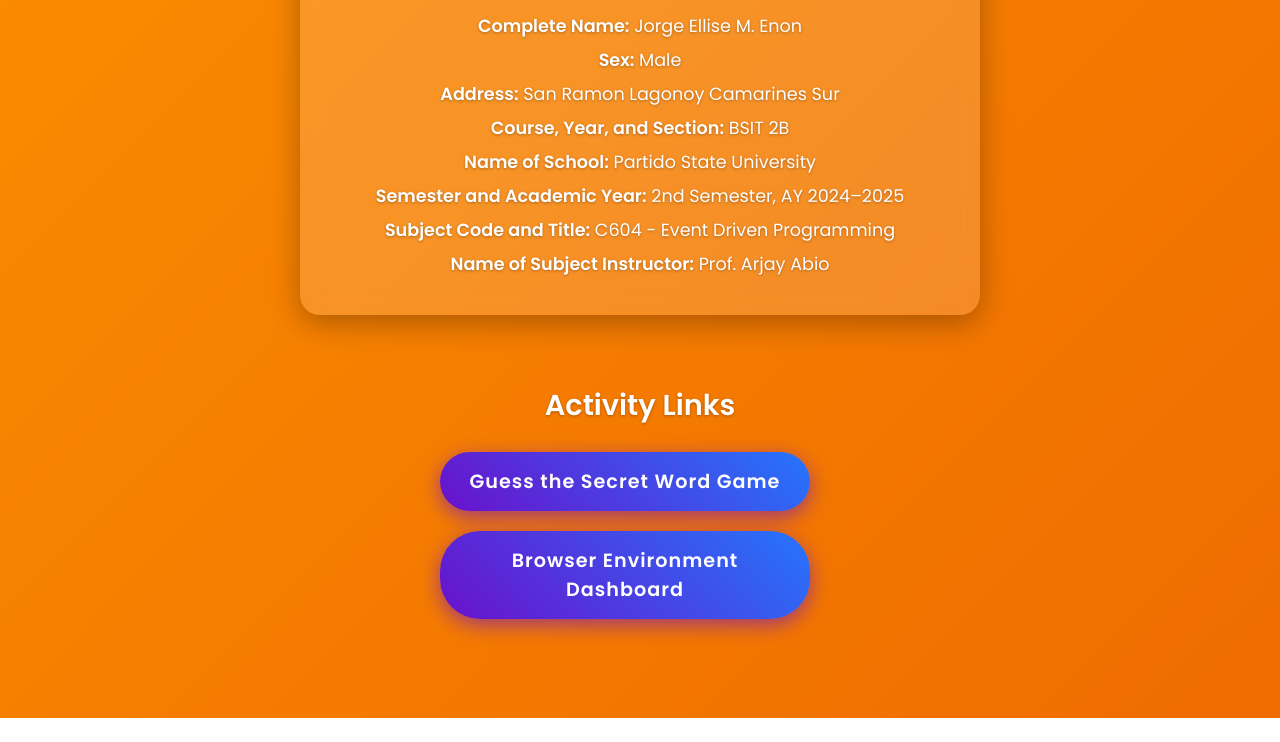
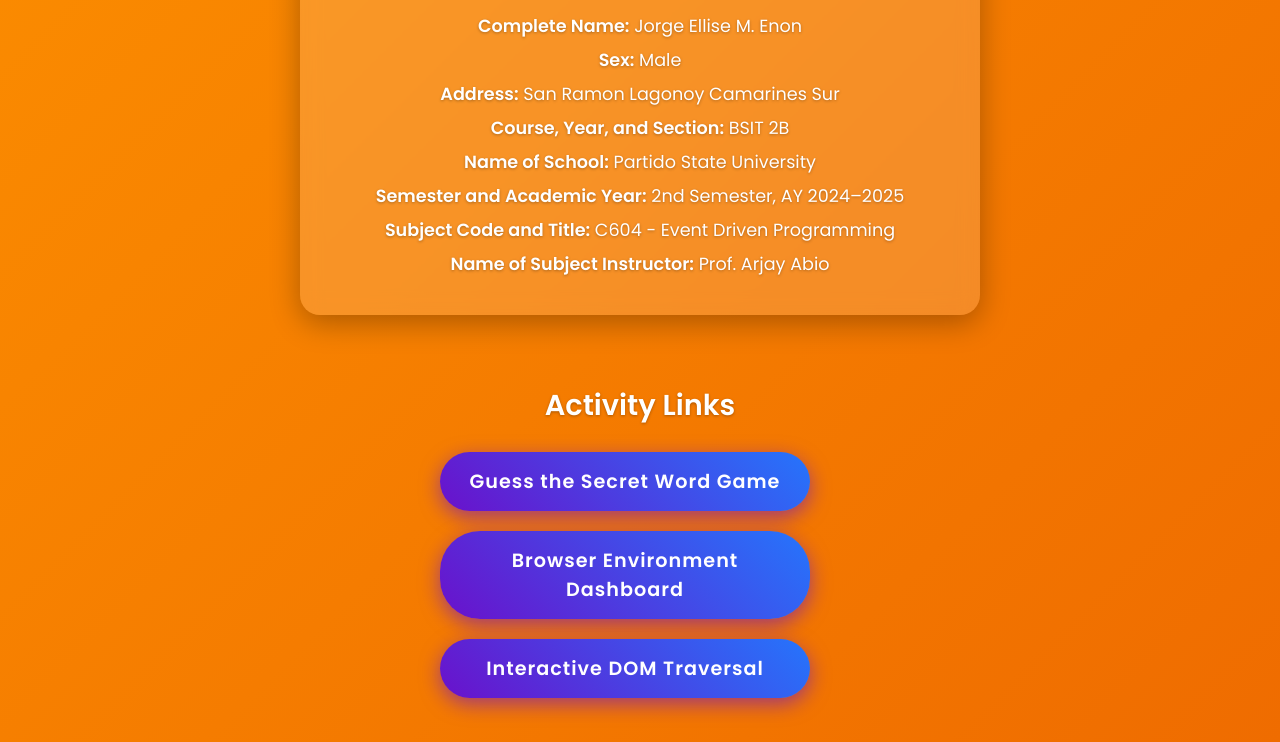
Before and after one commit to Jorge-neon/dashboard, a plain HTML site: page index.html in a window 1280 px wide. Shown: the part 138-880 px from the top of the page. Before the commit the page ends 856 px from the top, so only its background shows below. Drawn offline with Linux system fonts and the light colour scheme.

Commit message:
Update index.html

```diff
--- a/index.html
+++ b/index.html
@@ -152,6 +152,7 @@
         <ul>
             <li><a href="guess_game.html">Guess the Secret Word Game</a></li>
             <li><a href="browser_dashboard.html">Browser Environment Dashboard</a></li>
+             <li><a href="dom_traversal.html">Interactive DOM Traversal</a></li>
         </ul>
     </section>
     <script>
```
